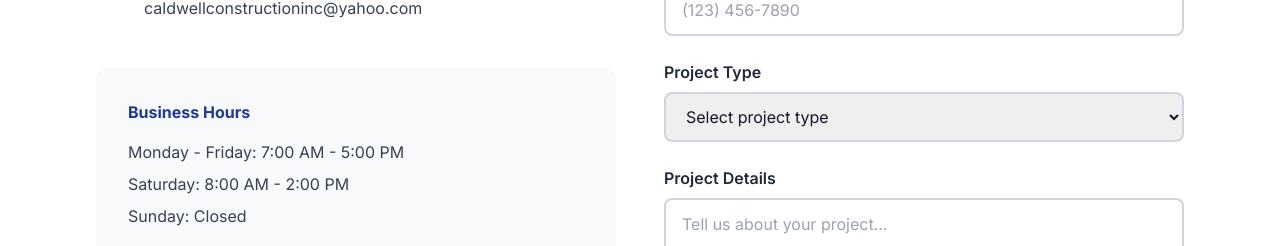
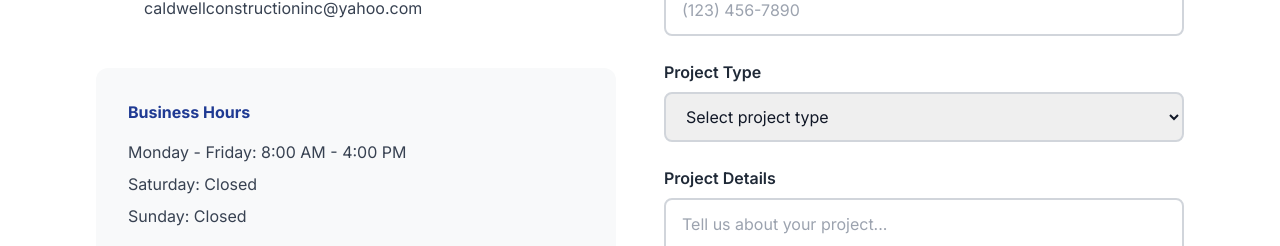
Before and after one commit to shambakiuro-sketch/cadwell-construction-company, a Next.js app: page / in a window 1280 px wide. Shown: the part 4336-4582 px from the top of the page. Built offline with nearby package versions, Linux system fonts and the light colour scheme.

Commit message:
Update ContactSection.jsx

```diff
--- a/components/ContactSection.jsx
+++ b/components/ContactSection.jsx
@@ -146,8 +146,8 @@ export default function ContactSection() {
             >
               <h4 className="font-bold text-[#1F3A93] mb-4">Business Hours</h4>
               <div className="space-y-2 text-gray-700 mb-6">
-                <p>Monday - Friday: 7:00 AM - 5:00 PM</p>
-                <p>Saturday: 8:00 AM - 2:00 PM</p>
+                <p>Monday - Friday: 8:00 AM - 4:00 PM</p>
+                <p>Saturday: Closed</p>
                 <p>Sunday: Closed</p>
               </div>
 
```
